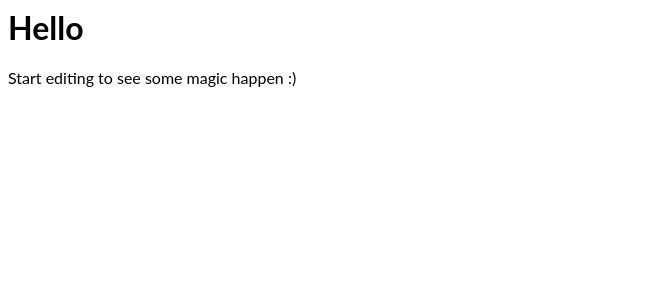
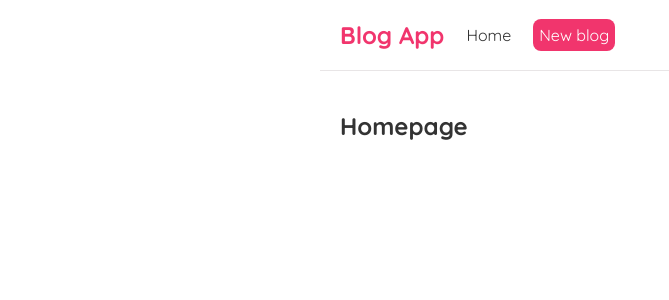
Before and after one commit to Sayli29/react-workshop-demo, a React (Create React App) app: page / in a window 1280 px wide. Shown: the top 300 px of the page, without its empty margins (0-669 px from the left). Built offline with nearby package versions, Linux system fonts and the light colour scheme.

Commit message:
feat: added navbar and homepage

```diff
--- a/src/App.jsx
+++ b/src/App.jsx
@@ -1,11 +1,15 @@
 import * as React from 'react';
 import './style.css';
+import Navbar from './Navbar';
+import Home from './Home';
 
 export default function App() {
   return (
-    <div>
-      <h1>Hello </h1>
-      <p>Start editing to see some magic happen :)</p>
+    <div className='App'>
+      <Navbar />
+      <div className='content'>
+        <Home></Home>
+      </div>
     </div>
   );
 }
--- /dev/null
+++ b/src/Home.jsx
@@ -0,0 +1,7 @@
+const Home = () => {
+    return(
+        <h2>Homepage</h2>
+    );
+}
+
+export default Home;
--- /dev/null
+++ b/src/Navbar.jsx
@@ -0,0 +1,18 @@
+const Navbar=()=>{
+    return(
+        <nav className="navbar">
+            <h1>Blog App</h1>
+            <div className="links">
+                <a href="/">Home</a>
+                <a href="/create" style={{
+                    color: 'white',
+                    background: '#f1356d',
+                    borderRadius: '8px',
+                }}>New blog</a>
+            </div>
+
+        </nav>
+    );
+}
+
+export default Navbar;
--- a/src/style.css
+++ b/src/style.css
@@ -1,3 +1,41 @@
-h1, p {
-  font-family: Lato;
+@import url('https://fonts.googleapis.com/css2?family=Quicksand:wght@300;400;500;600;700&display=swap');
+
+/* base styles */
+*{
+  margin:0;
+  font-family: "Quicksand";
+  color: #333;
 }
+
+.navbar{
+  padding: 20px;
+  display: flex;
+  align-items: center;
+  max-width: 600px;
+  margin: 0 auto;
+  border-bottom: 1px solid #e8e5e6;;
+}
+
+.navbar h1{
+  color: #f1356d;
+}
+
+.navbar .link{
+  margin-left: auto;
+}
+
+.navbar a{
+  margin-left: 16px;
+  text-decoration: none;
+  padding: 6px;
+}
+
+.navbar a:hover{
+  color: #fe276f;
+}
+
+.content{
+  max-width: 600px;
+  margin: 40px auto;
+  /* padding: 20px; */
+}
```
